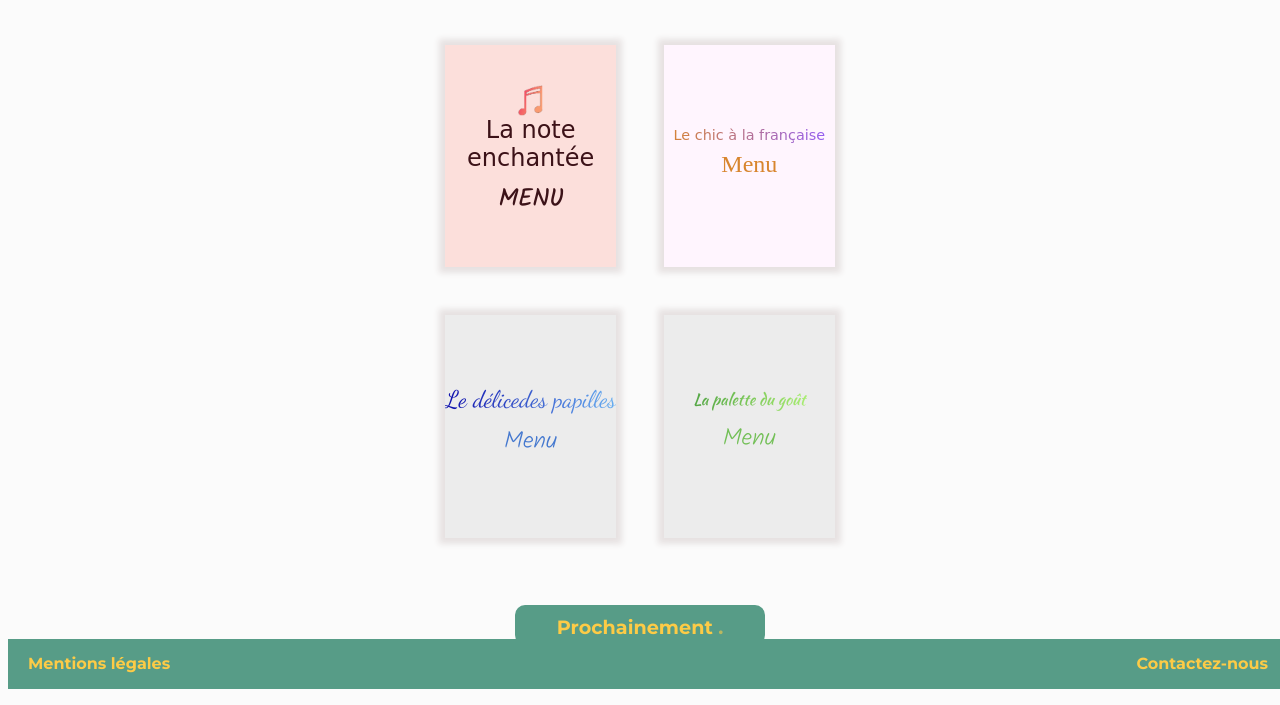
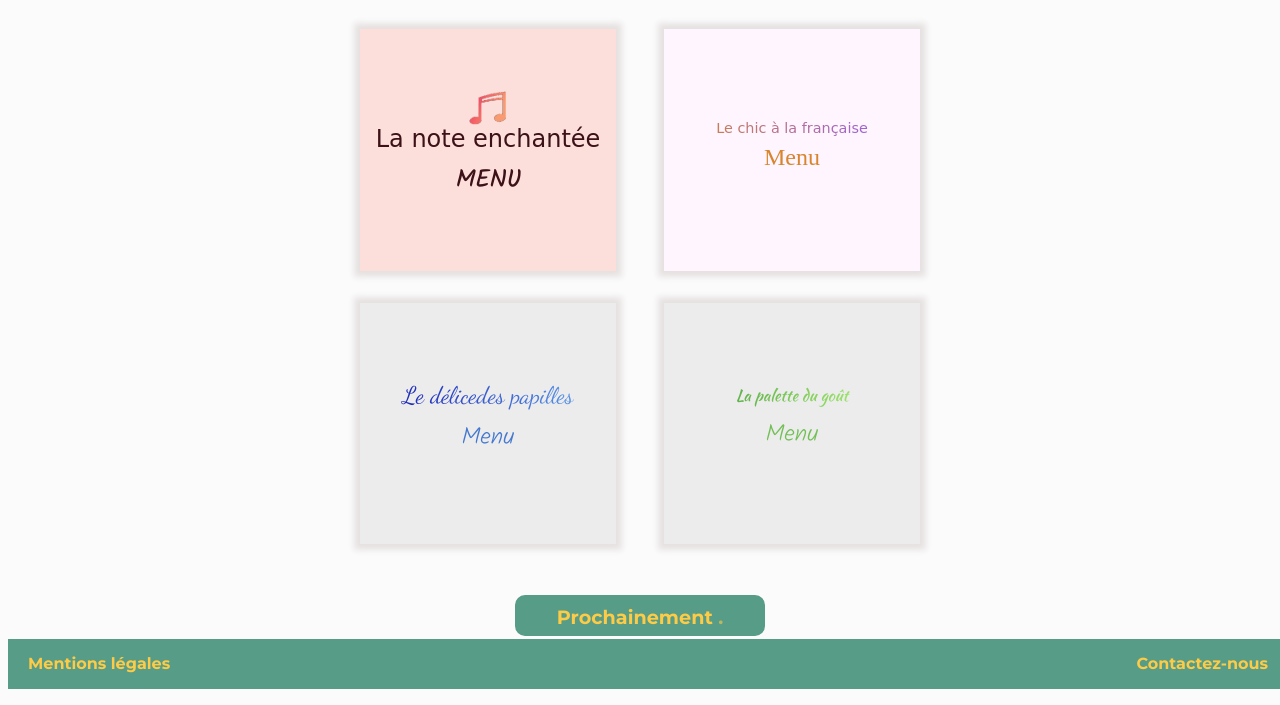
Before and after one commit to FranckVally/ohmyfood, a plain HTML site: page index.html in a window 1280 px wide. Shown: the part 111-816 px from the top of the page. Drawn offline with Linux system fonts and the light colour scheme; a web font is replaced by a local one.

Commit message:
modif grille

```diff
--- a/css/main.css
+++ b/css/main.css
@@ -48,8 +48,8 @@ footer {
 
 .grid-1 {
   display: grid;
-  grid-template-columns: 1fr  1fr 1fr 1fr 1fr 1fr ;
-  grid-gap: 3em;
+  grid-template-columns:1fr 1fr 2fr 2fr  1fr 1fr;
+  grid-gap: 2em 3em;
   grid-template-rows: 100px 4fr 4fr 2fr;
   min-height: 100vh;
   }
```
